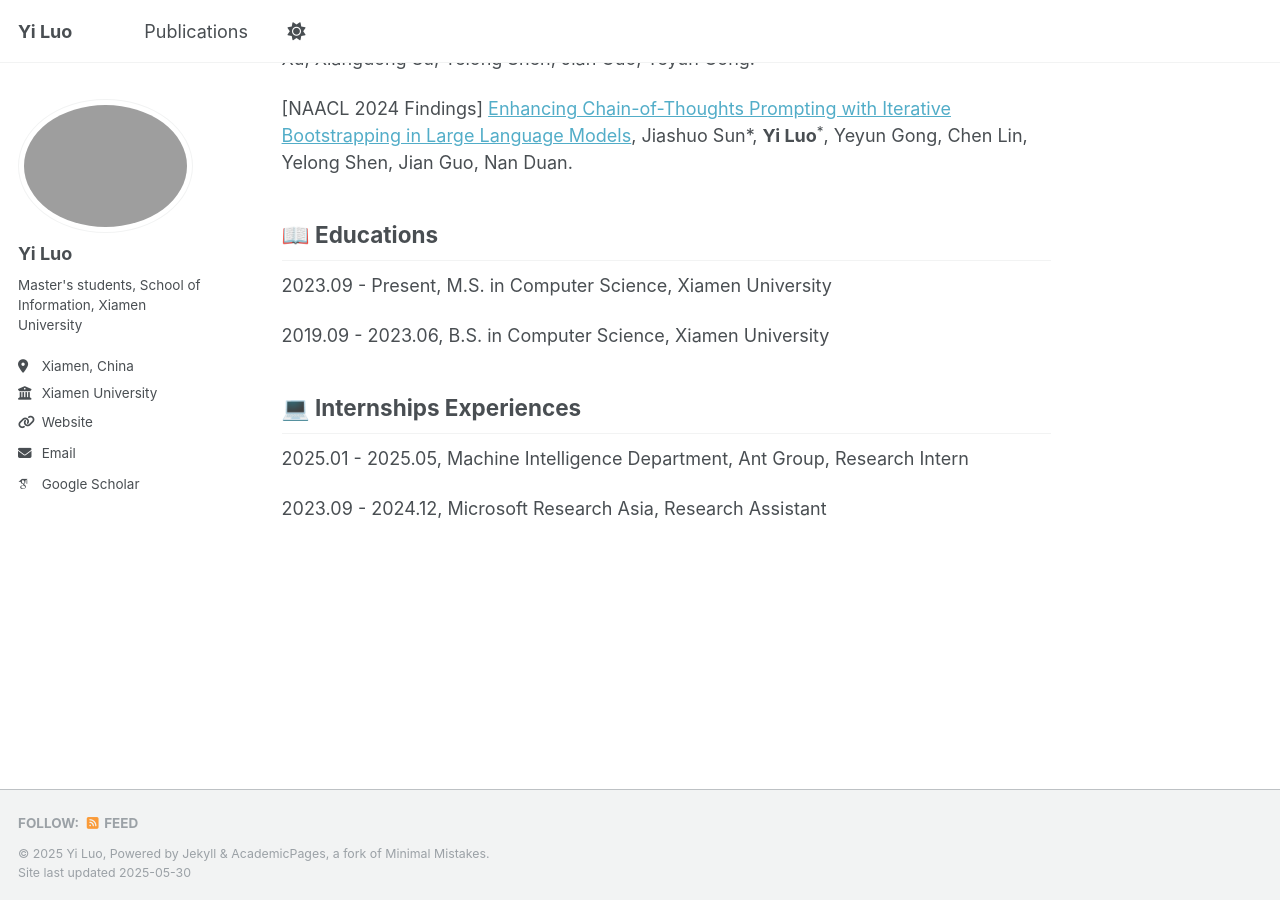
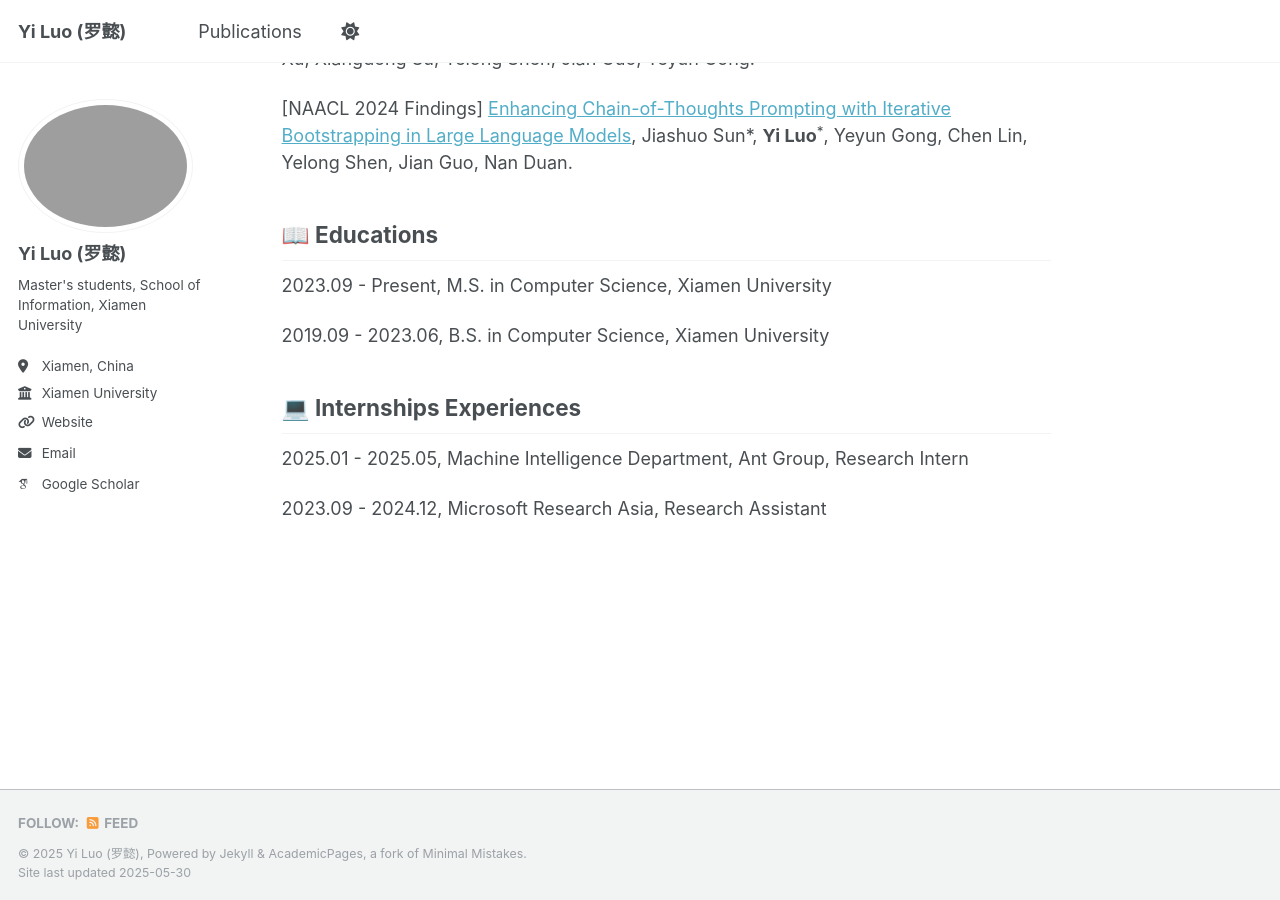
Before and after one commit to YiLuo59/YiLuo59.github.io, a Jekyll site: the page built from _pages/about.md, in a window 1280 px wide and 900 px high, scrolled down 1639 px. Built offline with Jekyll 4.4.1, drawn with Linux system fonts in a browser that asks for light colours; some web fonts are replaced.

Commit message:
Update _config.yml

```diff
--- a/_config.yml
+++ b/_config.yml
@@ -9,9 +9,9 @@
 # Basic Site Settings
 locale                   : "en-US"
 site_theme               : "default"
-title                    : "Yi Luo"
+title                    : "Yi Luo (罗懿)"
 title_separator          : "-"
-name                     : &name "Yi Luo"
+name                     : &name "Yi Luo (罗懿)"
 description              : &An Academic Website of Yi Luo"
 url                      : https://YiLuo59.github.io
 baseurl                  : "" # the subpath of your site, e.g. "/blog"
@@ -23,7 +23,7 @@ repository               : "YiLuo59/YiLuo59.github.io"
 author:
   # Biographic information
   avatar           : "profile.png"
-  name             : "Yi Luo"
+  name             : "Yi Luo (罗懿)"
   pronouns         : # example: "she/her"
   bio              : |
     Master's students,
```
